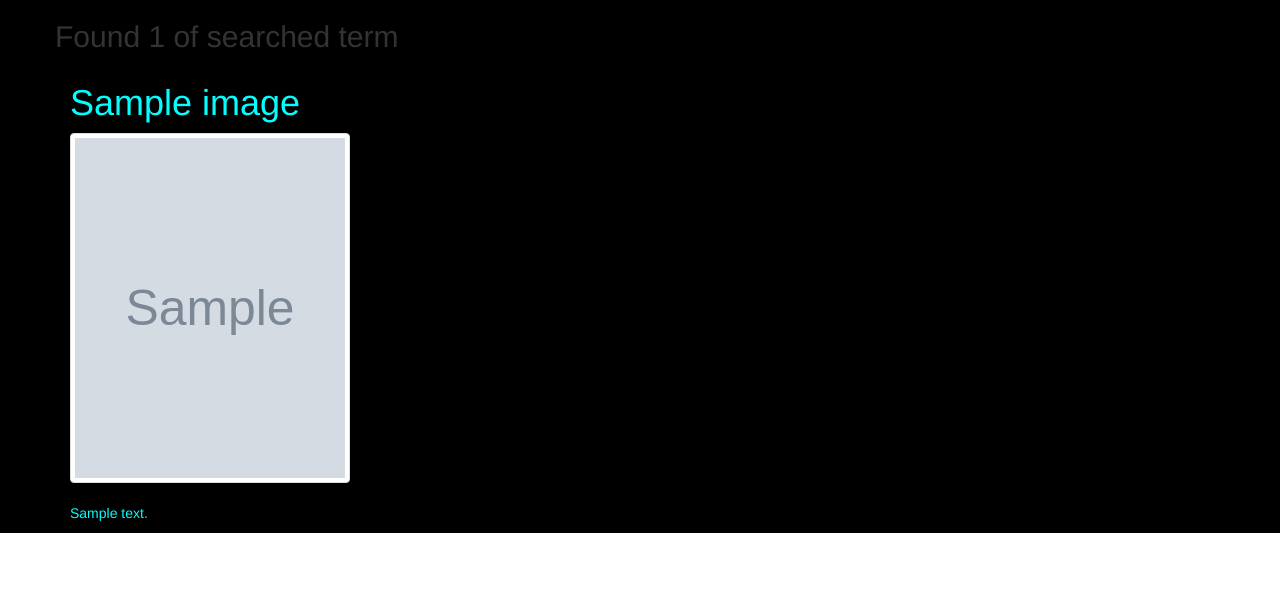
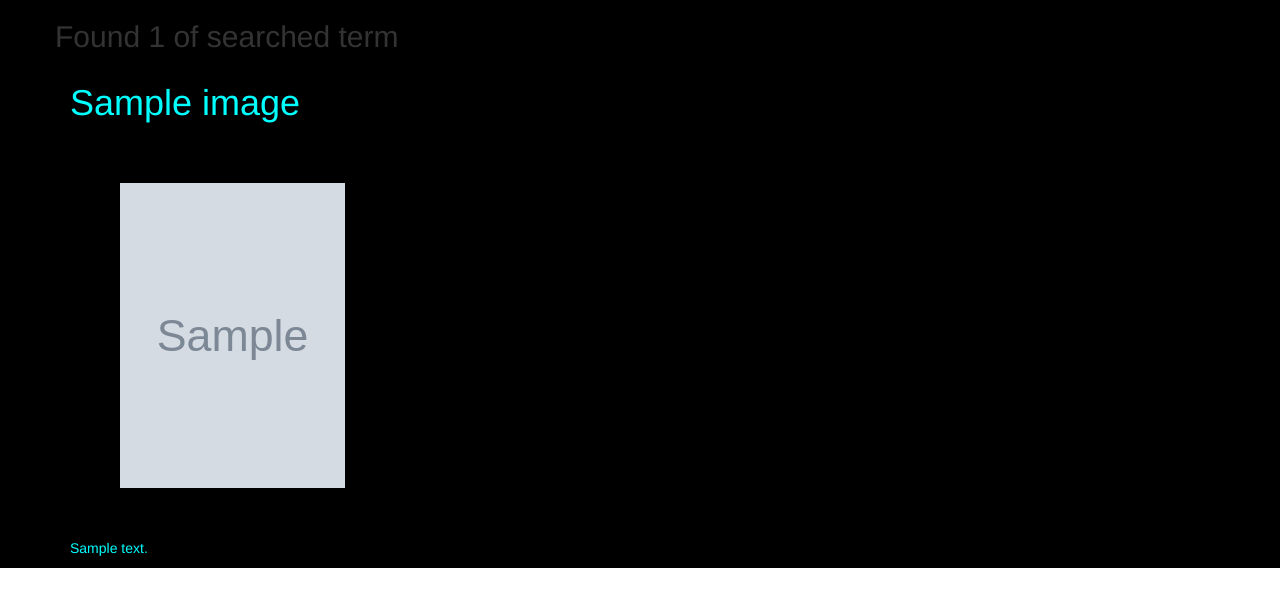
Before and after one commit to mwaa123/Gallery, a Django app: template pic/templates/all-fold/search.html in a window 1280 px wide. Shown: the top 607 px of the page. Run offline with Django 3.2, Linux system fonts and the light colour scheme; tables that the repository leaves empty hold one stand-in row (values such as "Sample post"); the template is opened without the code that fills it: values that come from a table or form of the project are taken from there, most other values are stand-ins (such as "Sample title", 1, 10 or a date in 2020); grey boxes marked "Sample" are stand-in pictures; some libraries are stand-ins or nearby versions.

Commit message:
add the final test changes made in category and image class

```diff
--- a/pic/models.py
+++ b/pic/models.py
@@ -41,7 +41,6 @@ class Location(models.Model):
         updated=Location.objects.get(location=update)
         return updated
 
-
     #Delete location
     @classmethod
     def delete_location(cls,location):
@@ -67,27 +66,3 @@ class Image(models.Model):
 
     def save_image(self):
         self.save()
-     #UPDATE IMAGE
-    # @classmethod
-    # def update_image(cls,name,update):
-    #     Image.objects.filter(image_name=name).update(image_name=update)
-    #     update=Image.objects.get(image_name=update)
-    #     return update
-
-    #DELETE IMAGE
-    @classmethod
-    def delete_image(cls,image):
-        Image.objects.get(image_name=image).delete()
-
-    #GET IMAGE BY ID
-    # @classmethod
-    # def get_image_by_id(cls,id):
-    #     image=Image.objects.filter(id=id)
-    #     return image
-
-    @classmethod
-    def search_results(cls,category_image):
-        categories=Category.objects.filter(category=category_image)
-        for category in categories:
-            image=cls.objects.filter(category=category)
-        return image
--- a/pic/templates/all-fold/search.html
+++ b/pic/templates/all-fold/search.html
@@ -24,7 +24,7 @@
     {% for image in images %}
       <div class="col-sm-6 col-md-3">
           <h1 style="color: cyan;">{{image.name}}</h1>
-          <img src="{{image.image.url}}" style="width: 280px;height: 350px;" class="thumbnail"alt="Image">
+          <img src="{{image.image.url}}" style="width: 325px;height: 405px;" class="zoom"alt="Image">
 
           <div class="text-block">
             <p  style="color: cyan;" >{{image.description}} </p>
@@ -38,7 +38,7 @@
 </div>
 </div>
 {% block scripts %}
-<script src="https://ajax.googleapis.com/ajax/libs/jquery/3.2.1/jquery.min.js"></script>
+<script src="https://ajax.googleapis.com/a#jax/libs/jquery/3.2.1/jquery.min.js"></script>
 <script src = "{% static 'js/diff.js' %}"></script>
 {% bootstrap_javascript %}
 {% endblock %}
--- a/static/css/travel.css
+++ b/static/css/travel.css
@@ -15,3 +15,42 @@
 
 
   }
+  img {
+    width: 100%;
+    transform: scale(1);
+    box-shadow: 0 0 5px #000;
+    position: relative;
+    transition: transform 0.75s, box-shadow 0.75s;
+  }
+
+  img:hover {
+    transform: scale(1.5);
+    box-shadow: 0 0 25px #000;
+    transition: transform 0.75s, box-shadow 0.75s;
+    transition-timing-function:  ease-in-out;
+    z-index: 999;
+  }
+  .caption {
+    font-family: sans-serif;
+    padding-left: 1em;
+    line-height: .9em;
+    background: rgba(0, 0, 0, .3);
+    color: #fff;
+    height: 90px;
+    grid-column: 1;
+    grid-row: 1;
+    z-index: 1;
+  }
+  .zoom {
+    padding: 50px;
+    transition: transform .2s;
+    width: 200px;
+    height: 200px;
+    margin: 0 auto;
+  }
+
+  .zoom:hover {
+    -ms-transform: scale(2.5); /* IE 9 */
+    -webkit-transform: scale(2.5); /* Safari 3-8 */
+    transform: scale(1.5);
+  }
```
Also changed, not shown: pic/tests.py (+1 -25 lines), README.md.
